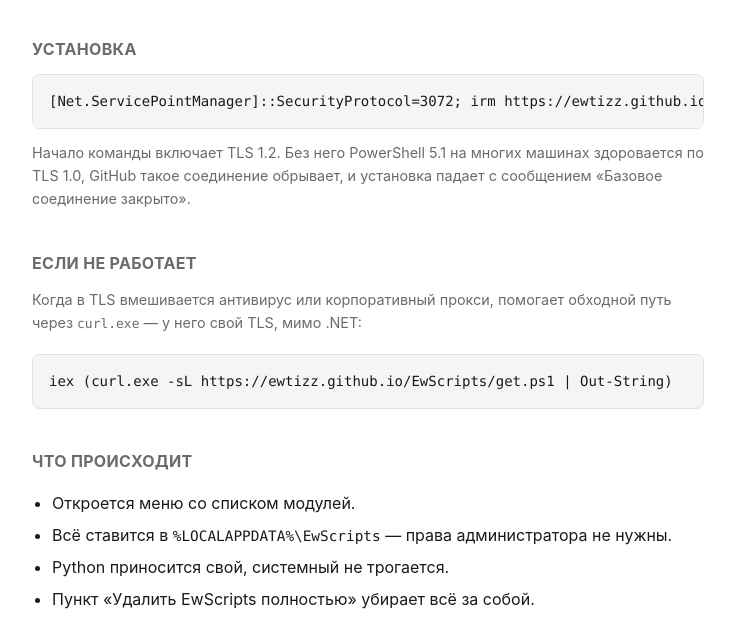
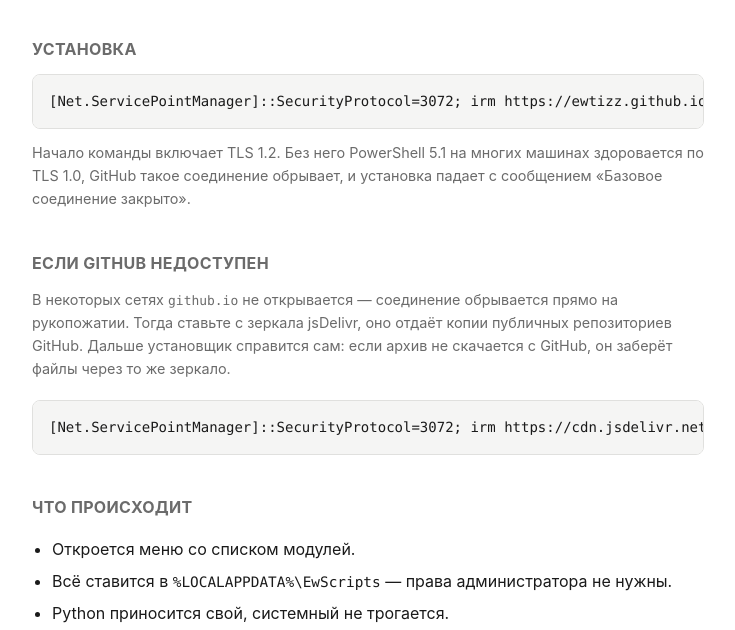
Before and after one commit to Ewtizz/EwScripts, a plain HTML site: page docs/index.html in a window 1280 px wide. Shown: the part 132-762 px from the top of the page, without its empty margins (272-1007 px from the left). Drawn offline with Linux system fonts and the light colour scheme.

Commit message:
Запасной источник через jsDelivr, когда GitHub недоступен
У друга обе команды упали одинаково — и irm, и curl со своим TLS-стеком.
Значит дело не в версии TLS: до ewtizz.github.io просто не доходит соединение.
Подпись «базовое соединение закрыто» характерна для сброса на рукопожатии,
то есть для фильтрации по имени сайта.

Установщик теперь пробует два источника: сначала архив репозитория одним
запросом с codeload, а если не вышло — забирает файлы по одному через
jsDelivr, CDN с копиями публичных репозиториев GitHub.

Отказ по отдельному файлу не считается фатальным. jsDelivr не отдаёт
исполняемые типы вроде .bat, чтобы не быть раздатчиком вредоносов, и
спотыкался на netpulse/start.bat — файле, который для установки не нужен
вовсе, потому что лаунчер пишет свой launch.cmd. Пропуск сделан общим
правилом, а не списком расширений, чтобы пережить и будущие запреты.
Если в копии не оказалось лаунчера — это уже ошибка, и она видна сразу.

Проверено с принудительно сломанным GitHub: 38 файлов за 4 секунды, BOM у
файлов лаунчера уцелел побайтово, кириллица в меню на месте.

Для случая, когда недоступен и сам get.ps1, в README и на странице описан
вход через то же зеркало плюс команда диагностики доступности хостов.

Co-Authored-By: Claude Opus 5 (1M context) <noreply@anthropic.com>
Claude-Session: https://claude.ai/code/session_01PYg9woDXG3VQjvQ8ecJ22P

```diff
--- a/docs/index.html
+++ b/docs/index.html
@@ -50,12 +50,14 @@
     с сообщением «Базовое соединение закрыто».
   </p>
 
-  <h2>Если не работает</h2>
+  <h2>Если GitHub недоступен</h2>
   <p class="hint">
-    Когда в TLS вмешивается антивирус или корпоративный прокси, помогает обходной
-    путь через <code>curl.exe</code> — у него свой TLS, мимо .NET:
+    В некоторых сетях <code>github.io</code> не открывается — соединение обрывается
+    прямо на рукопожатии. Тогда ставьте с зеркала jsDelivr, оно отдаёт копии
+    публичных репозиториев GitHub. Дальше установщик справится сам: если архив не
+    скачается с GitHub, он заберёт файлы через то же зеркало.
   </p>
-  <pre>iex (curl.exe -sL https://ewtizz.github.io/EwScripts/get.ps1 | Out-String)</pre>
+  <pre>[Net.ServicePointManager]::SecurityProtocol=3072; irm https://cdn.jsdelivr.net/gh/Ewtizz/EwScripts@main/docs/get.ps1 | iex</pre>
 
   <h2>Что происходит</h2>
   <ul>
```
Also changed, not shown: 2 other files.
